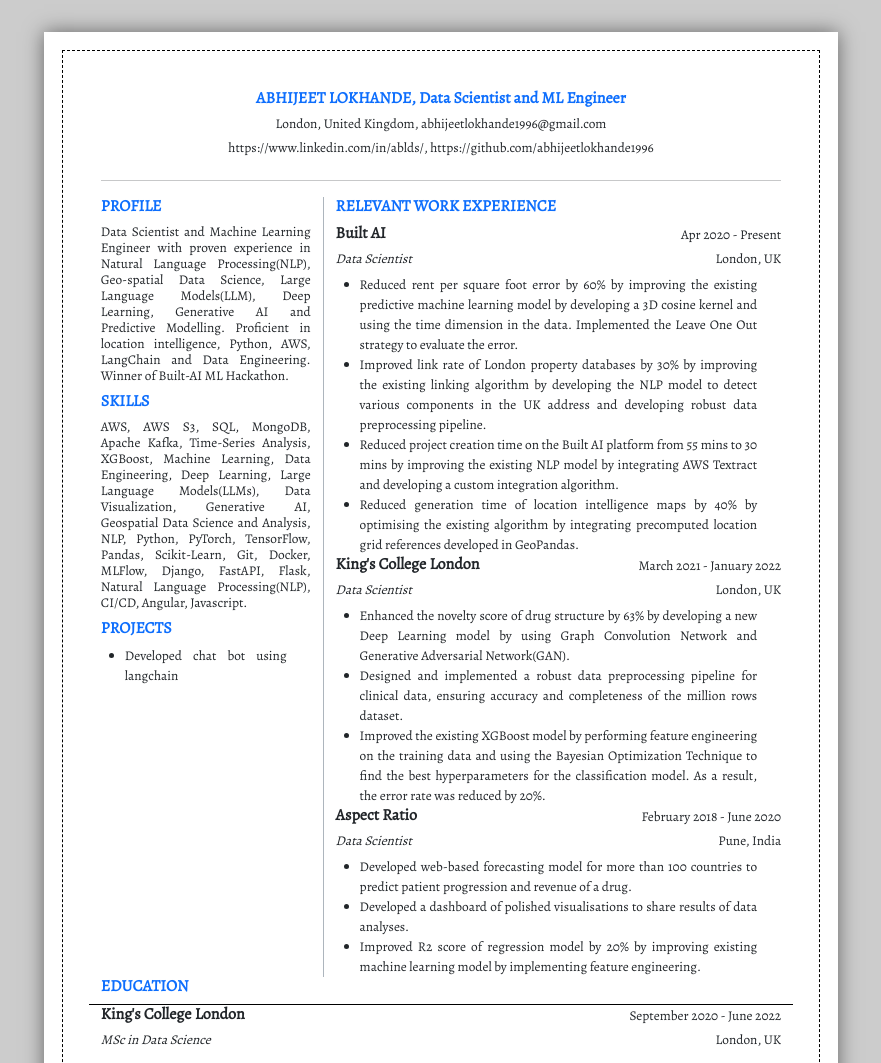
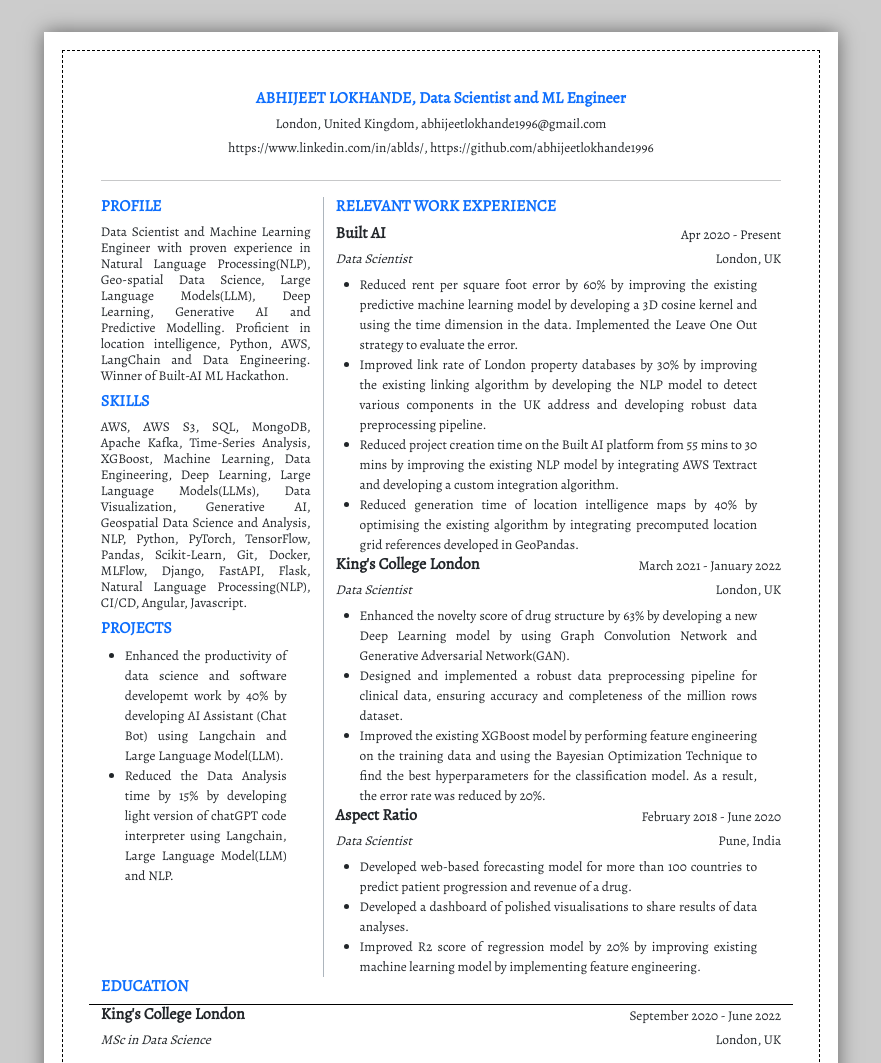
Before and after one commit to abhijeetlokhande1996/my_resume, a plain HTML site: page index_new.html in a window 1280 px wide. Shown: the top 1063 px of the page, without its empty margins (199-1080 px from the left). Drawn offline with nearby package versions, Linux system fonts and the light colour scheme.

Commit message:
new projects added

```diff
--- a/index_new.html
+++ b/index_new.html
@@ -129,7 +129,14 @@
             <div class="col">
               <ul class="list-group mx-4">
                 <li class="f9 text-justify">
-                  Developed chat bot using langchain
+                  Enhanced the productivity of data science and software
+                  developemt work by 40% by developing AI Assistant (Chat Bot)
+                  using Langchain and Large Language Model(LLM).
+                </li>
+                <li class="f9 text-justify">
+                  Reduced the Data Analysis time by 15% by developing light
+                  version of chatGPT code interpreter using Langchain, Large
+                  Language Model(LLM) and NLP.
                 </li>
               </ul>
             </div>
```
